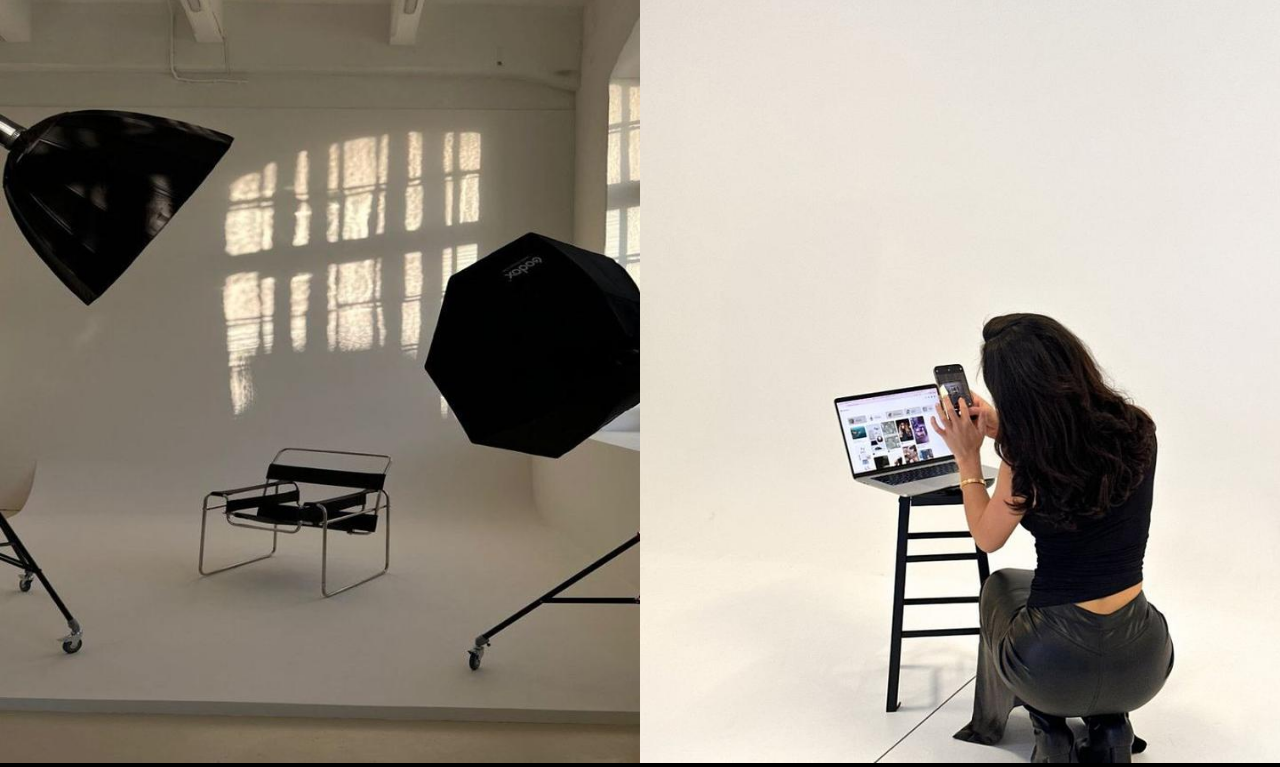
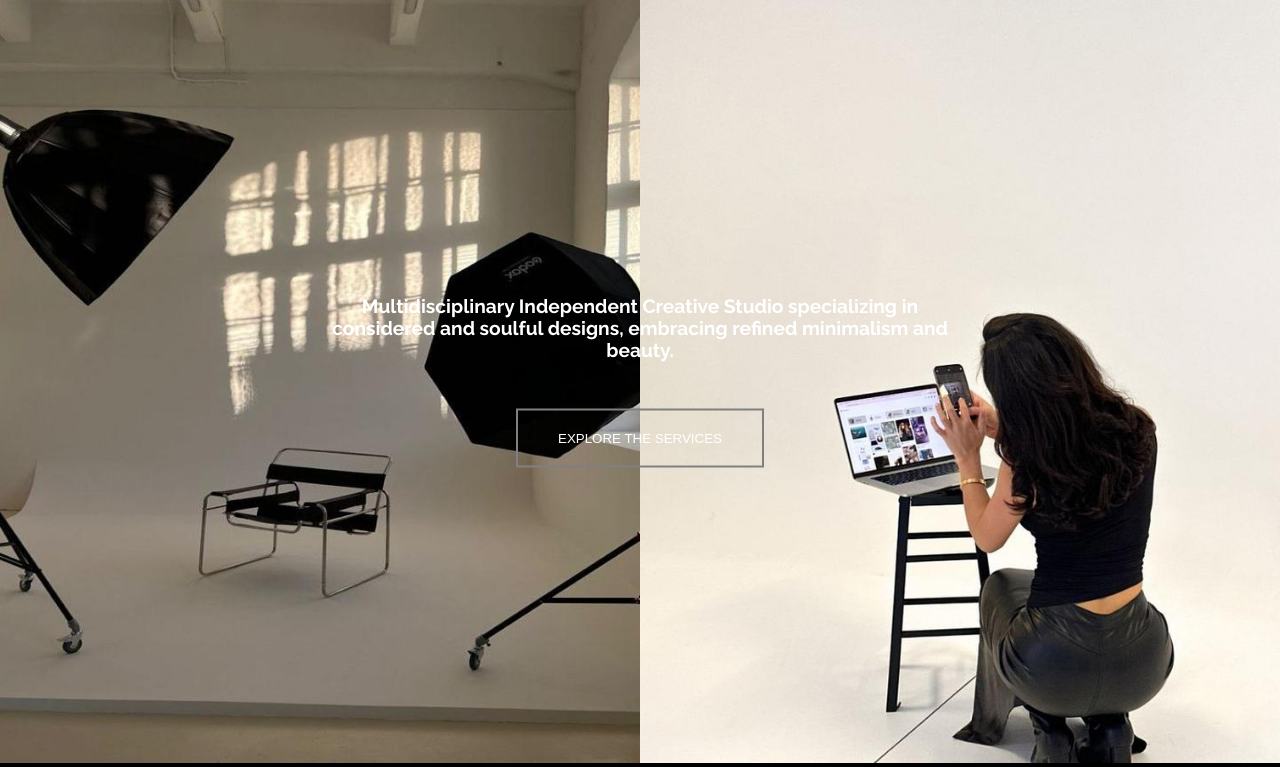
Before and after one commit to sirunique/Agencyportfolio, a PHP site: page / in a window 1280 px wide. Shown: the part 95-862 px from the top of the page. Run offline with PHP 8.4, Linux system fonts and the light colour scheme; some libraries are stand-ins or nearby versions.

Commit message:
overlay text added

```diff
--- a/index.css
+++ b/index.css
@@ -108,7 +108,12 @@ body {
   background-color: black;
 }
 
+.overlay--text {
+  display: none;
+}
+
 .grid-img {
+  flex: 1;
   width: 100%;
   height: 100%;
   object-fit: cover;
@@ -252,14 +257,34 @@ footer h3 {
     grid-template-columns: 1fr 1fr;
   }
 
-  .images {
-    display: grid;
-    grid-template-columns: 1fr 1fr;
-    position: relative;
+  .img-2 {
+    display: block;
   }
 
-  .img-2 {
+  .grid-img.img-1,
+  .grid-img.img-2 {
+    width: 50%;
+  }
+
+  .images {
+    position: relative;
+    display: flex;
+    align-items: center;
+    justify-content: center;
+  }
+
+  .overlay--text {
     display: block;
+    position: absolute;
+    top: 50%;
+    left: 50%;
+    transform: translate(-50%, -50%);
+    text-align: center;
+  }
+
+  .overlay--text h1 {
+    padding-bottom: 3rem;
+    font-size: 1.5vw;
   }
 
   .section p {
--- a/index.html
+++ b/index.html
@@ -51,9 +51,14 @@
 
     <section class="row  section section--1">
       <div class="images">
-        <img class="grid-img img-1" src="images/IMG-20240906-WA0011.jpg" alt="section__img">
+       <div class="overlay--text">
+        <h1>Multidisciplinary Independent Creative Studio specializing in considered and soulful designs, embracing refined minimalism and beauty.</h1>
+        <button type="button" class="btn">EXPLORE THE SERVICES</button>
+      </div>
+       <img class="grid-img img-1" src="images/IMG-20240906-WA0011.jpg" alt="section__img">
         <img class="grid-img img-2" src="images/IMG-20240906-WA0013.jpg" alt="section__img">
       </div>
+
       <div class="element-align first__element-align">
         <p>ABOUT THE STUDIO</p>
         <h2>
```
